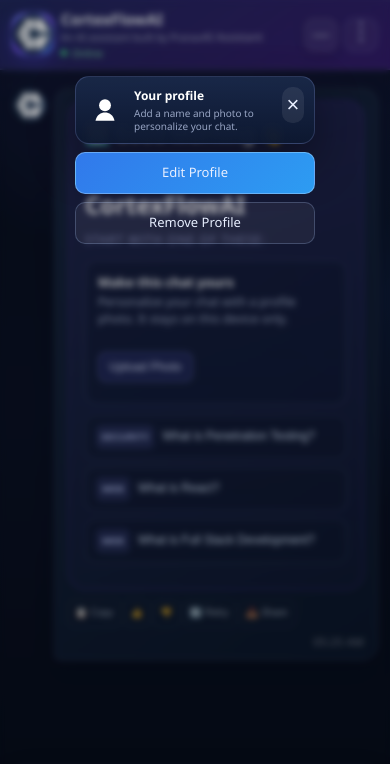
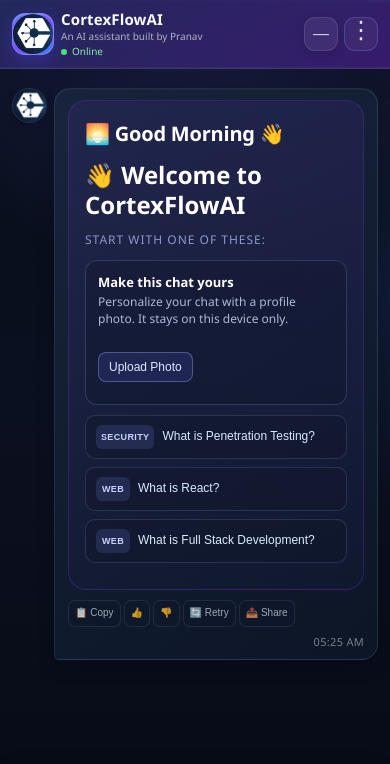
Before and after one commit to pranavpatil71022-lgtm/Pranav-sAIassistant, a website: page index.html in a window 390 px wide. Both pictures are taken after a click on the button "Chat with CortexFlowAI🤖". Shown: the top 764 px of the page. Drawn offline with Linux system fonts and the light colour scheme.

Commit message:
Fix chat scrolling and mobile profile behavior

```diff
--- a/script.js
+++ b/script.js
@@ -2073,9 +2073,9 @@
         return;
     }
 
-    chatWidget.style.display = "flex";
-    chatWidget.style.display = "flex";
-    document.body.style.overflow = "hidden";
+   chatWidget.style.display = "flex";
+   document.body.style.overflow = "hidden";
+   document.body.classList.add("chat-open");
     setTimeout(() => {
     chatBody.scrollTop = chatBody.scrollHeight;
 }, 50);
--- a/style.css
+++ b/style.css
@@ -2592,11 +2592,6 @@
     text-overflow:ellipsis;
   }
 
-  .chat-subtitle::after{
-    content:"AI Assistant";
-    font-size:11px;
-  }
-
   .chat-status{
     display:flex;
     align-items:center;
@@ -2934,7 +2929,7 @@
    position:absolute;
    inset:0;
    z-index:7;
-    display:flex;
+   display:none;
    flex-direction:column;
    align-items:center;
    justify-content:flex-start;
@@ -2944,7 +2939,9 @@
    backdrop-filter:blur(3px);
    -webkit-backdrop-filter:blur(3px);
   }
-  .mobile-profile-panel.active{display:flex;}
+  .mobile-profile-panel.active{
+   display:flex;
+  }
 
   .mobile-profile-card{
     display:flex;
```
Lines whose indentation alone changed are shown as unchanged.
